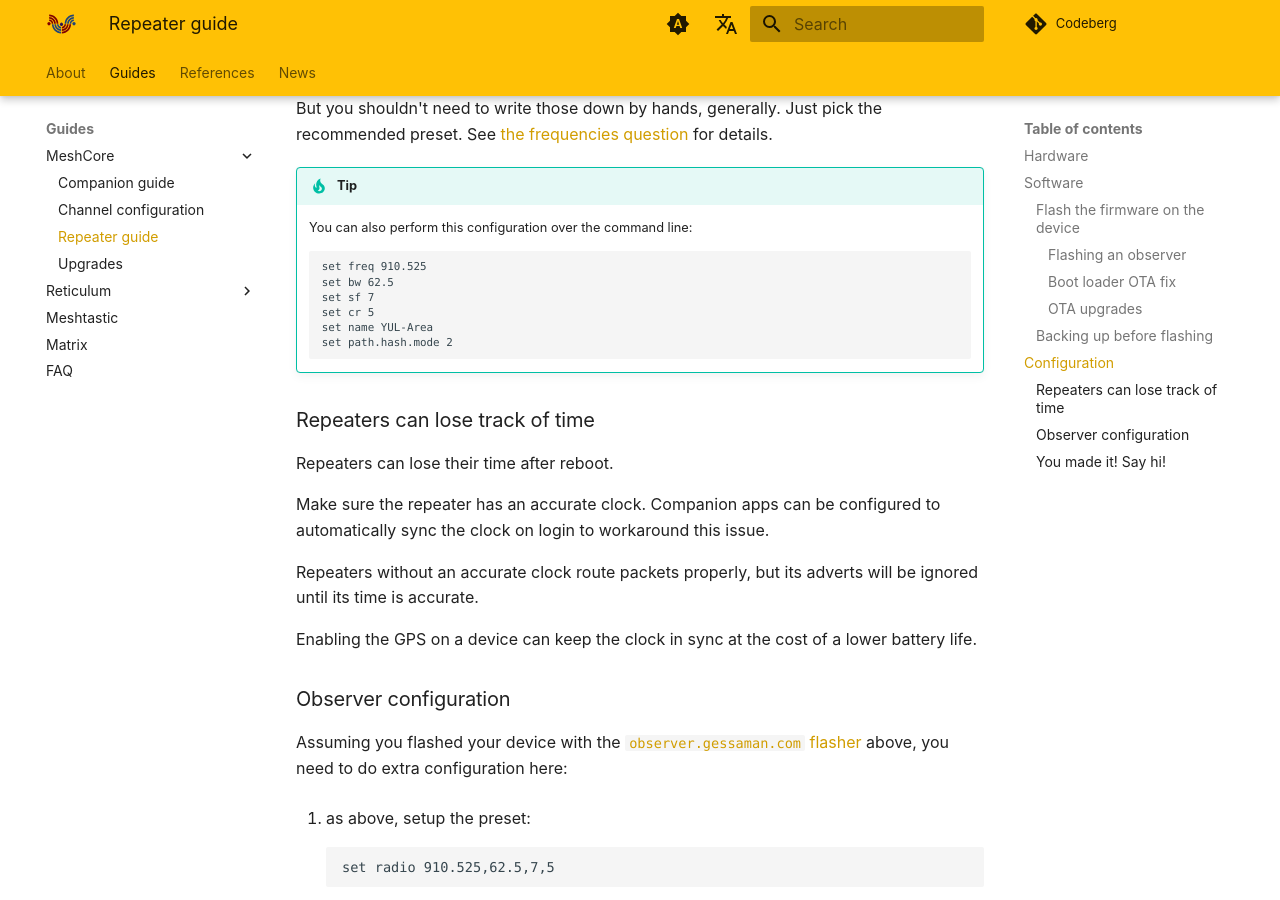
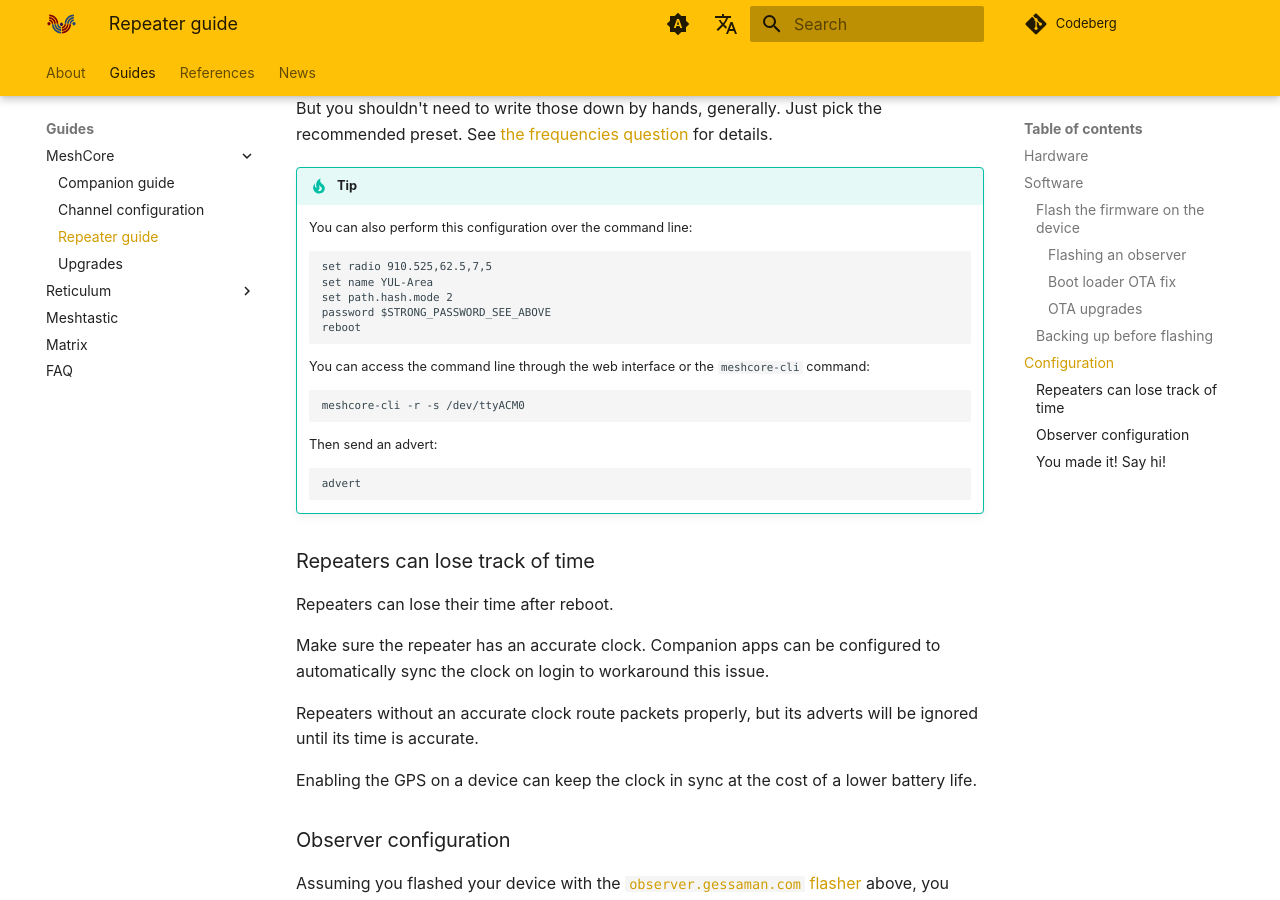
Before and after one commit to ReseauLibre/lora.reseaulibre.ca, an MkDocs documentation site: the page built from docs/guides/meshcore/repeater.md, in a window 1280 px wide and 900 px high, scrolled down 4437 px. Built offline with MkDocs 1.6.1 and Material for MkDocs 9.7.7, drawn with Linux system fonts in a browser that asks for light colours; plug-ins that fetch from the network failed and are left out; comment, search, counter and statistics services are not loaded.

Commit message:
show how to connect over the serial console and fix commands

````diff
--- a/docs/guides/meshcore/repeater.md
+++ b/docs/guides/meshcore/repeater.md
@@ -224,14 +224,20 @@ details.
 
     You can also perform this configuration over the command line:
 
-    ```
-    set freq 910.525
-    set bw 62.5
-    set sf 7
-    set cr 5
-    set name YUL-Area
-    set path.hash.mode 2
-    ```
+        set radio 910.525,62.5,7,5
+        set name YUL-Area
+        set path.hash.mode 2
+        password $STRONG_PASSWORD_SEE_ABOVE
+        reboot
+
+    You can access the command line through the web interface or the
+    `meshcore-cli` command:
+
+        meshcore-cli -r -s /dev/ttyACM0
+
+    Then send an advert:
+
+        advert
 
 ### Repeaters can lose track of time
 
````
